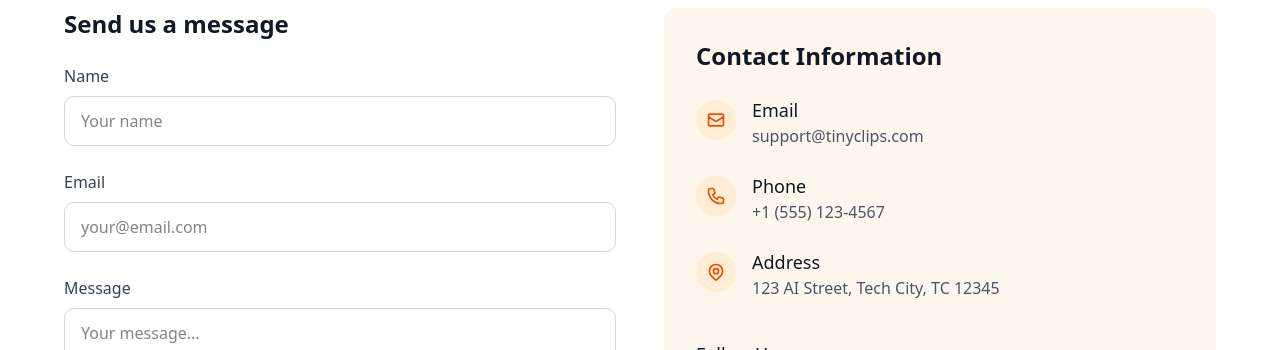
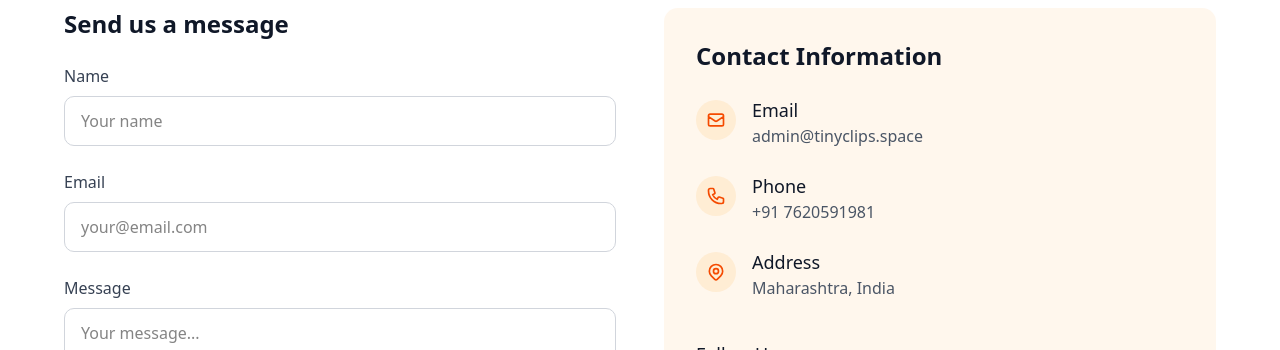
Before and after one commit to rajeshrc12/tinyclips, a Next.js app: page / in a window 1280 px wide. Shown: the part 4440-4790 px from the top of the page. Built offline with nearby package versions, Linux system fonts and the light colour scheme; no server answers.

Commit message:
home page email

```diff
--- a/app/page.tsx
+++ b/app/page.tsx
@@ -364,7 +364,7 @@ const HomePage = () => {
                   </div>
                   <div>
                     <h4 className="text-lg font-medium text-gray-900">Email</h4>
-                    <p className="text-gray-600">support@tinyclips.com</p>
+                    <p className="text-gray-600">admin@tinyclips.space</p>
                   </div>
                 </div>
 
@@ -381,7 +381,7 @@ const HomePage = () => {
                   </div>
                   <div>
                     <h4 className="text-lg font-medium text-gray-900">Phone</h4>
-                    <p className="text-gray-600">+1 (555) 123-4567</p>
+                    <p className="text-gray-600">+91 7620591981</p>
                   </div>
                 </div>
 
@@ -394,7 +394,7 @@ const HomePage = () => {
                   </div>
                   <div>
                     <h4 className="text-lg font-medium text-gray-900">Address</h4>
-                    <p className="text-gray-600">123 AI Street, Tech City, TC 12345</p>
+                    <p className="text-gray-600">Maharashtra, India</p>
                   </div>
                 </div>
               </div>
```
